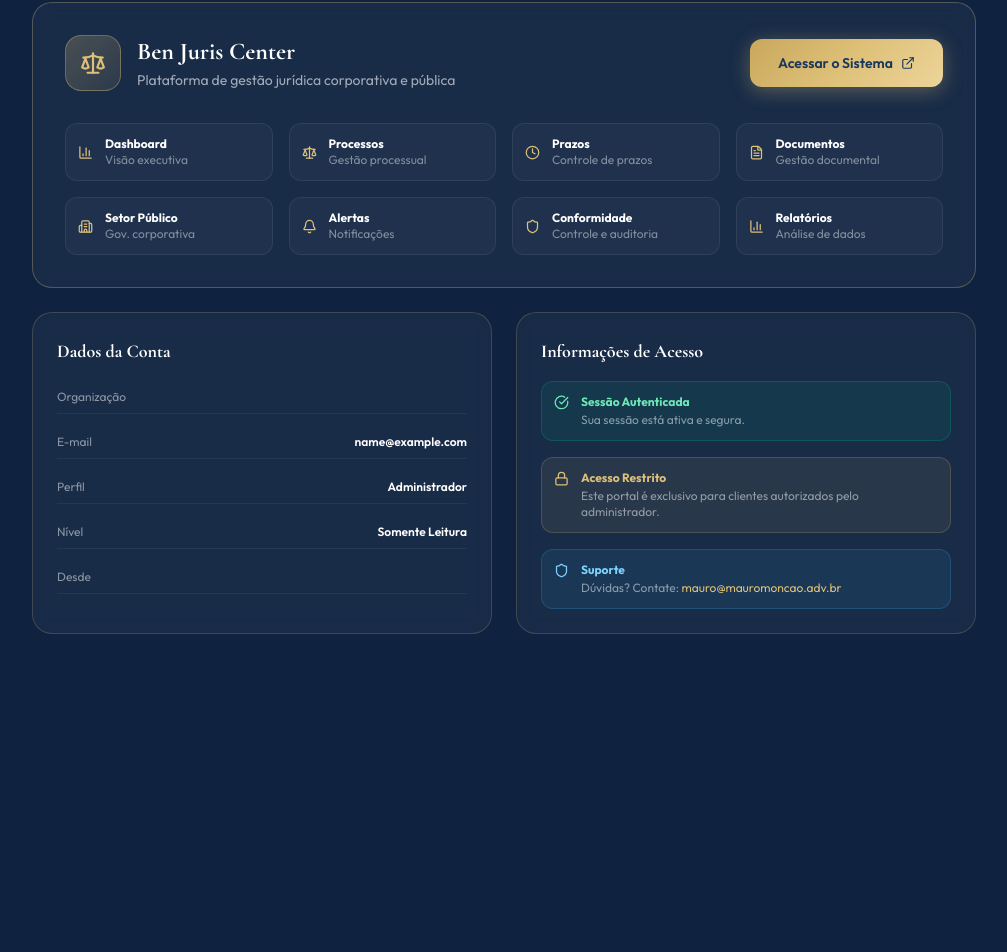
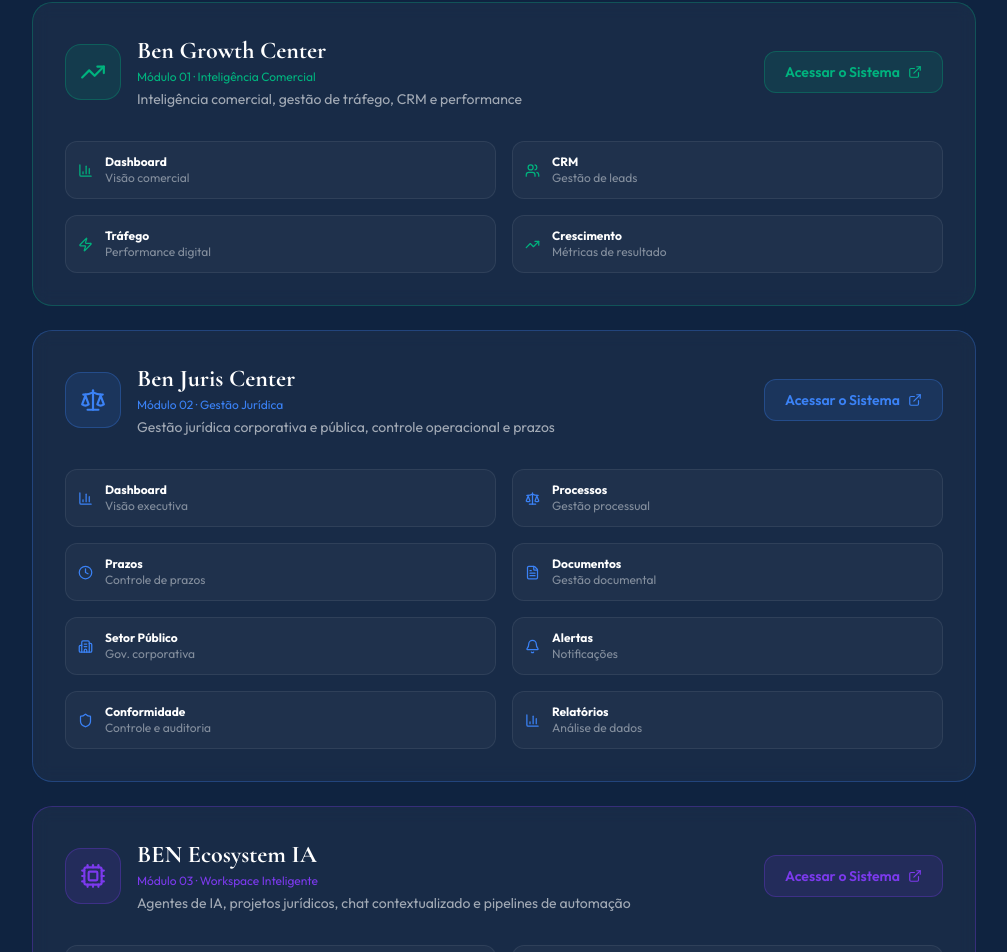
Before and after one commit to mauromoncao/ben-hub, a React (Vite) app: page /portal in a window 1280 px wide. Shown: the part 250-1202 px from the top of the page, without its empty margins (136-1143 px from the left). Before the commit the page ends 948 px from the top, so only its background shows below. Built offline with nearby package versions, Linux system fonts and the light colour scheme; sample sign-in values are in the browser's storage.

Commit message:
feat(auth): credencial única BenHub@Center2026 — 2 e-mails admin, 4 painéis acesso (Growth/Juris/Ecosystem/Cliente), PortalPage com 3 módulos

```diff
--- a/src/pages/LoginPage.tsx
+++ b/src/pages/LoginPage.tsx
@@ -1,9 +1,9 @@
 import React, { useState, useEffect } from 'react'
 import { useNavigate, useLocation } from 'react-router-dom'
 import { useAuth } from '../context/AuthContext'
-import { Lock, Mail, Eye, EyeOff, ArrowLeft, Shield, TrendingUp, Users, ChevronRight } from 'lucide-react'
+import { Lock, Mail, Eye, EyeOff, ArrowLeft, Shield, TrendingUp, Users, ChevronRight, Cpu } from 'lucide-react'
 
-// The 3 access panels
+// The 4 access panels
 const ACCESS_PANELS = [
   {
     id: 'growth',
@@ -16,7 +16,7 @@ const ACCESS_PANELS = [
     colorBorder: 'rgba(0,179,126,0.40)',
     loginTitle: 'Ben Growth Center',
     loginSub: 'Módulo 01 · Inteligência Comercial',
-    external: 'https://ben-growth-center.vercel.app/',
+    external: 'https://bengrowth.mauromoncao.adv.br/login',
   },
   {
     id: 'juris',
@@ -29,7 +29,20 @@ const ACCESS_PANELS = [
     colorBorder: 'rgba(59,130,246,0.40)',
     loginTitle: 'Ben Juris Center',
     loginSub: 'Módulo 02 · Gestão Jurídica',
-    external: null,
+    external: 'https://juris.mauromoncao.adv.br/login',
+  },
+  {
+    id: 'ecosystem',
+    label: 'BEN Ecosystem IA',
+    module: 'Módulo 03',
+    desc: 'Workspace inteligente, agentes de IA e automação',
+    icon: Cpu,
+    color: '#7c3aed',
+    colorBg: 'rgba(124,58,237,0.12)',
+    colorBorder: 'rgba(124,58,237,0.40)',
+    loginTitle: 'BEN Ecosystem IA',
+    loginSub: 'Módulo 03 · Workspace Inteligente',
+    external: 'https://ecosystem.mauromoncao.adv.br/login',
   },
   {
     id: 'cliente',
@@ -51,17 +64,17 @@ export default function LoginPage() {
   const navigate = useNavigate()
   const location = useLocation()
 
-  // Read ?panel= param to pre-select a panel (juris | cliente)
+  // Read ?panel= param to pre-select a panel (cliente only — others redirect externally)
   const urlPanel = new URLSearchParams(location.search).get('panel')
 
   // Step 1: panel selection | Step 2: login form
   const [selected, setSelected] = useState<string | null>(
-    urlPanel === 'juris' || urlPanel === 'cliente' ? urlPanel : null
+    urlPanel === 'cliente' ? urlPanel : null
   )
 
   // If param changes (e.g. user navigates back/forward), sync
   useEffect(() => {
-    if (urlPanel === 'juris' || urlPanel === 'cliente') {
+    if (urlPanel === 'cliente') {
       setSelected(urlPanel)
     } else {
       setSelected(null)
--- a/src/pages/PortalPage.tsx
+++ b/src/pages/PortalPage.tsx
@@ -2,10 +2,67 @@ import { useAuth } from '../context/AuthContext'
 import { useNavigate } from 'react-router-dom'
 import {
   LogOut, ExternalLink, Shield, Scale, FileText,
-  Clock, Bell, BarChart3, Building2, CheckCircle, Lock
+  Clock, Bell, BarChart3, Building2, CheckCircle, Lock,
+  TrendingUp, Cpu, Zap, Brain, Users
 } from 'lucide-react'
 
-const JURIS_URL = 'https://ben-juris-center-1q2o8vhr7-mauro-moncaos-projects.vercel.app/'
+const MODULES = [
+  {
+    id: 'growth',
+    title: 'Ben Growth Center',
+    subtitle: 'Módulo 01 · Inteligência Comercial',
+    desc: 'Inteligência comercial, gestão de tráfego, CRM e performance',
+    url: 'https://bengrowth.mauromoncao.adv.br',
+    color: '#00b37e',
+    colorBg: 'rgba(0,179,126,0.12)',
+    colorBorder: 'rgba(0,179,126,0.30)',
+    icon: TrendingUp,
+    features: [
+      { icon: BarChart3, label: 'Dashboard',    desc: 'Visão comercial' },
+      { icon: Users,     label: 'CRM',          desc: 'Gestão de leads' },
+      { icon: Zap,       label: 'Tráfego',      desc: 'Performance digital' },
+      { icon: TrendingUp,label: 'Crescimento',  desc: 'Métricas de resultado' },
+    ],
+  },
+  {
+    id: 'juris',
+    title: 'Ben Juris Center',
+    subtitle: 'Módulo 02 · Gestão Jurídica',
+    desc: 'Gestão jurídica corporativa e pública, controle operacional e prazos',
+    url: 'https://juris.mauromoncao.adv.br',
+    color: '#3b82f6',
+    colorBg: 'rgba(59,130,246,0.12)',
+    colorBorder: 'rgba(59,130,246,0.30)',
+    icon: Scale,
+    features: [
+      { icon: BarChart3,   label: 'Dashboard',   desc: 'Visão executiva' },
+      { icon: Scale,       label: 'Processos',   desc: 'Gestão processual' },
+      { icon: Clock,       label: 'Prazos',      desc: 'Controle de prazos' },
+      { icon: FileText,    label: 'Documentos',  desc: 'Gestão documental' },
+      { icon: Building2,   label: 'Setor Público',desc: 'Gov. corporativa' },
+      { icon: Bell,        label: 'Alertas',     desc: 'Notificações' },
+      { icon: Shield,      label: 'Conformidade',desc: 'Controle e auditoria' },
+      { icon: BarChart3,   label: 'Relatórios',  desc: 'Análise de dados' },
+    ],
+  },
+  {
+    id: 'ecosystem',
+    title: 'BEN Ecosystem IA',
+    subtitle: 'Módulo 03 · Workspace Inteligente',
+    desc: 'Agentes de IA, projetos jurídicos, chat contextualizado e pipelines de automação',
+    url: 'https://ecosystem.mauromoncao.adv.br',
+    color: '#7c3aed',
+    colorBg: 'rgba(124,58,237,0.12)',
+    colorBorder: 'rgba(124,58,237,0.30)',
+    icon: Cpu,
+    features: [
+      { icon: Brain,  label: 'Agentes IA',    desc: 'Automação inteligente' },
+      { icon: Cpu,    label: 'Workspace',     desc: 'Ambiente integrado' },
+      { icon: Zap,    label: 'Pipelines',     desc: 'Fluxos automáticos' },
+      { icon: FileText,label: 'Projetos',     desc: 'Gestão de projetos IA' },
+    ],
+  },
+]
 
 export default function PortalPage() {
   const { user, logout } = useAuth()
@@ -27,8 +84,8 @@ export default function PortalPage() {
             <Shield size={15} style={{ color: '#DEC078' }} />
           </div>
           <div>
-            <div className="text-xs font-bold text-white font-sans">Ben Juris Center</div>
-            <div className="text-xs font-sans" style={{ color: 'rgba(222,192,120,0.70)' }}>Área Restrita</div>
+            <div className="text-xs font-bold text-white font-sans">BEN Strategic Hub</div>
+            <div className="text-xs font-sans" style={{ color: 'rgba(222,192,120,0.70)' }}>Portal do Cliente</div>
           </div>
         </div>
 
@@ -81,43 +138,44 @@ export default function PortalPage() {
           </div>
         </div>
 
-        {/* ── acesso principal ao sistema ─────────────────────────── */}
-        <div className="glass-card p-8 mb-6"
-          style={{ borderColor: 'rgba(222,192,120,0.30)' }}>
+        {/* ── módulos ─────────────────────────────────────────────── */}
+        <div className="flex flex-col gap-6 mb-8">
+          {MODULES.map(mod => {
+            const Icon = mod.icon
+            return (
+              <div key={mod.id} className="glass-card p-8"
+                style={{ borderColor: mod.colorBorder }}>
                 <div className="flex flex-col md:flex-row items-start md:items-center justify-between gap-6">
                   <div className="flex items-center gap-4">
                     <div className="w-14 h-14 rounded-2xl flex items-center justify-center flex-shrink-0"
-                style={{ background: 'linear-gradient(135deg, rgba(222,192,120,0.25), rgba(222,192,120,0.10))', border: '1px solid rgba(222,192,120,0.35)' }}>
-                <Scale size={26} style={{ color: '#DEC078' }} />
+                      style={{ background: mod.colorBg, border: `1px solid ${mod.colorBorder}` }}>
+                      <Icon size={26} style={{ color: mod.color }} />
                     </div>
                     <div>
-                <h2 className="font-serif font-bold text-2xl text-white">Ben Juris Center</h2>
-                <p className="text-sm font-sans mt-0.5" style={{ color: 'rgba(255,255,255,0.60)' }}>
-                  Plataforma de gestão jurídica corporativa e pública
-                </p>
+                      <h2 className="font-serif font-bold text-2xl text-white">{mod.title}</h2>
+                      <p className="text-xs font-sans mt-0.5" style={{ color: mod.color }}>{mod.subtitle}</p>
+                      <p className="text-sm font-sans mt-1" style={{ color: 'rgba(255,255,255,0.60)' }}>{mod.desc}</p>
                     </div>
                   </div>
-            <a href={JURIS_URL} target="_blank" rel="noopener noreferrer"
-              className="btn-gold flex-shrink-0">
+                  <a href={mod.url} target="_blank" rel="noopener noreferrer"
+                    className="flex items-center gap-2 px-5 py-2.5 rounded-xl text-sm font-semibold font-sans flex-shrink-0 transition-all"
+                    style={{
+                      background: mod.colorBg,
+                      border: `1.5px solid ${mod.colorBorder}`,
+                      color: mod.color,
+                    }}
+                    onMouseEnter={e => { (e.currentTarget as HTMLElement).style.opacity = '0.8' }}
+                    onMouseLeave={e => { (e.currentTarget as HTMLElement).style.opacity = '1' }}>
                     Acessar o Sistema <ExternalLink size={14} />
                   </a>
                 </div>
 
                 {/* features */}
-          <div className="grid grid-cols-2 md:grid-cols-4 gap-4 mt-8">
-            {[
-              { icon: BarChart3, label: 'Dashboard',        desc: 'Visão executiva' },
-              { icon: Scale,     label: 'Processos',        desc: 'Gestão processual' },
-              { icon: Clock,     label: 'Prazos',           desc: 'Controle de prazos' },
-              { icon: FileText,  label: 'Documentos',       desc: 'Gestão documental' },
-              { icon: Building2, label: 'Setor Público',    desc: 'Gov. corporativa' },
-              { icon: Bell,      label: 'Alertas',          desc: 'Notificações' },
-              { icon: Shield,    label: 'Conformidade',     desc: 'Controle e auditoria' },
-              { icon: BarChart3, label: 'Relatórios',       desc: 'Análise de dados' },
-            ].map(f => (
+                <div className={`grid grid-cols-2 md:grid-cols-${mod.features.length > 4 ? '4' : mod.features.length} gap-4 mt-8`}>
+                  {mod.features.map(f => (
                     <div key={f.label} className="flex items-center gap-3 px-3 py-3 rounded-xl transition-all"
                       style={{ background: 'rgba(255,255,255,0.03)', border: '1px solid rgba(255,255,255,0.07)' }}>
-                <f.icon size={15} style={{ color: '#DEC078', flexShrink: 0 }} />
+                      <f.icon size={15} style={{ color: mod.color, flexShrink: 0 }} />
                       <div>
                         <div className="text-xs font-bold text-white font-sans">{f.label}</div>
                         <div className="text-xs font-sans" style={{ color: 'rgba(255,255,255,0.45)' }}>{f.desc}</div>
@@ -125,6 +183,9 @@ export default function PortalPage() {
                     </div>
                   ))}
                 </div>
+              </div>
+            )
+          })}
         </div>
 
         {/* ── informações da sessão ───────────────────────────────── */}
@@ -167,7 +228,7 @@ export default function PortalPage() {
                 <div>
                   <div className="text-xs font-bold font-sans" style={{ color: '#DEC078' }}>Acesso Restrito</div>
                   <div className="text-xs font-sans mt-0.5" style={{ color: 'rgba(255,255,255,0.50)' }}>
-                    Este portal é exclusivo para clientes autorizados pelo administrador.
+                    Portal exclusivo — credenciais emitidas pelo administrador.
                   </div>
                 </div>
               </div>
```
Also changed, not shown: src/data/users.ts (+12 -22 lines). Lines whose indentation alone changed are shown as unchanged.
